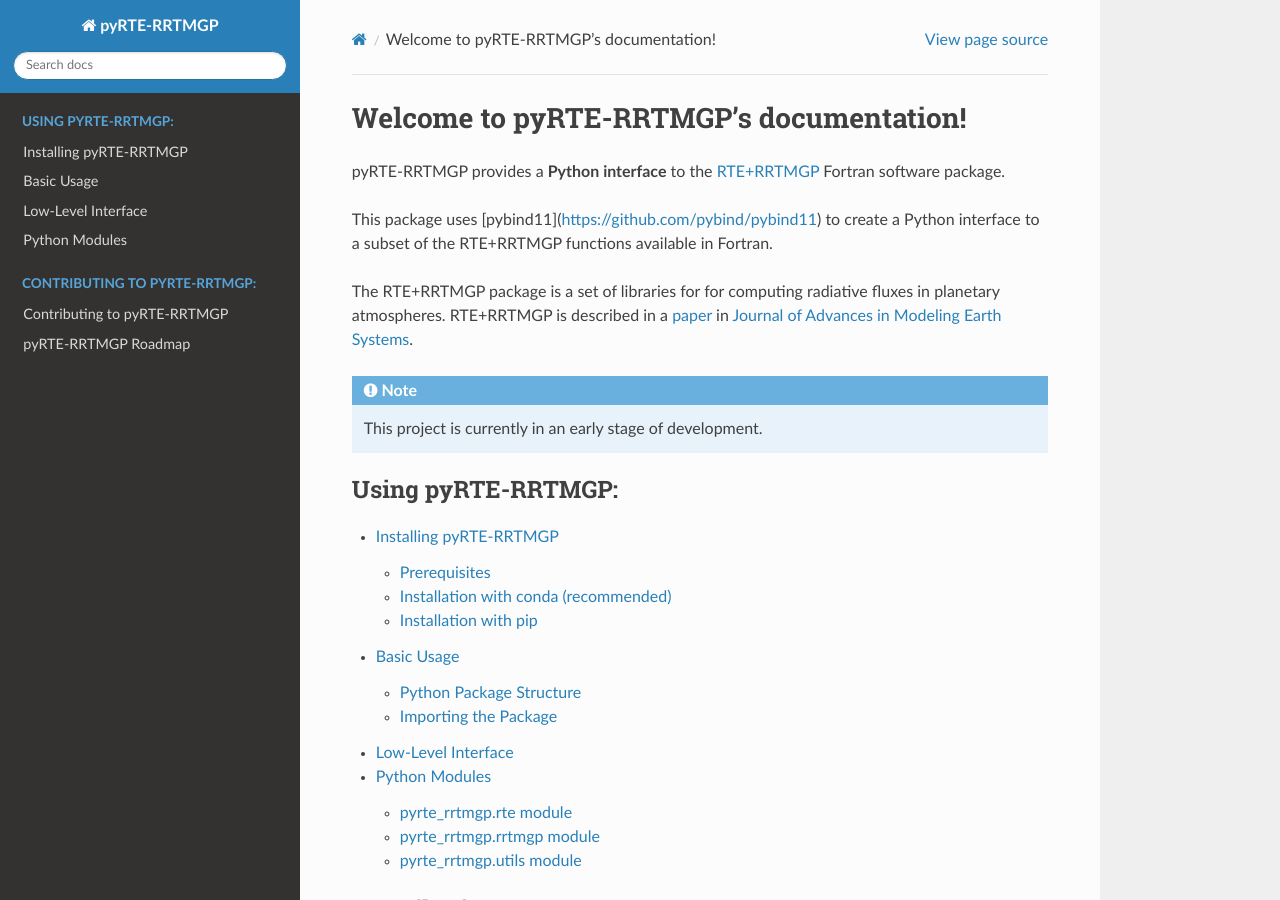
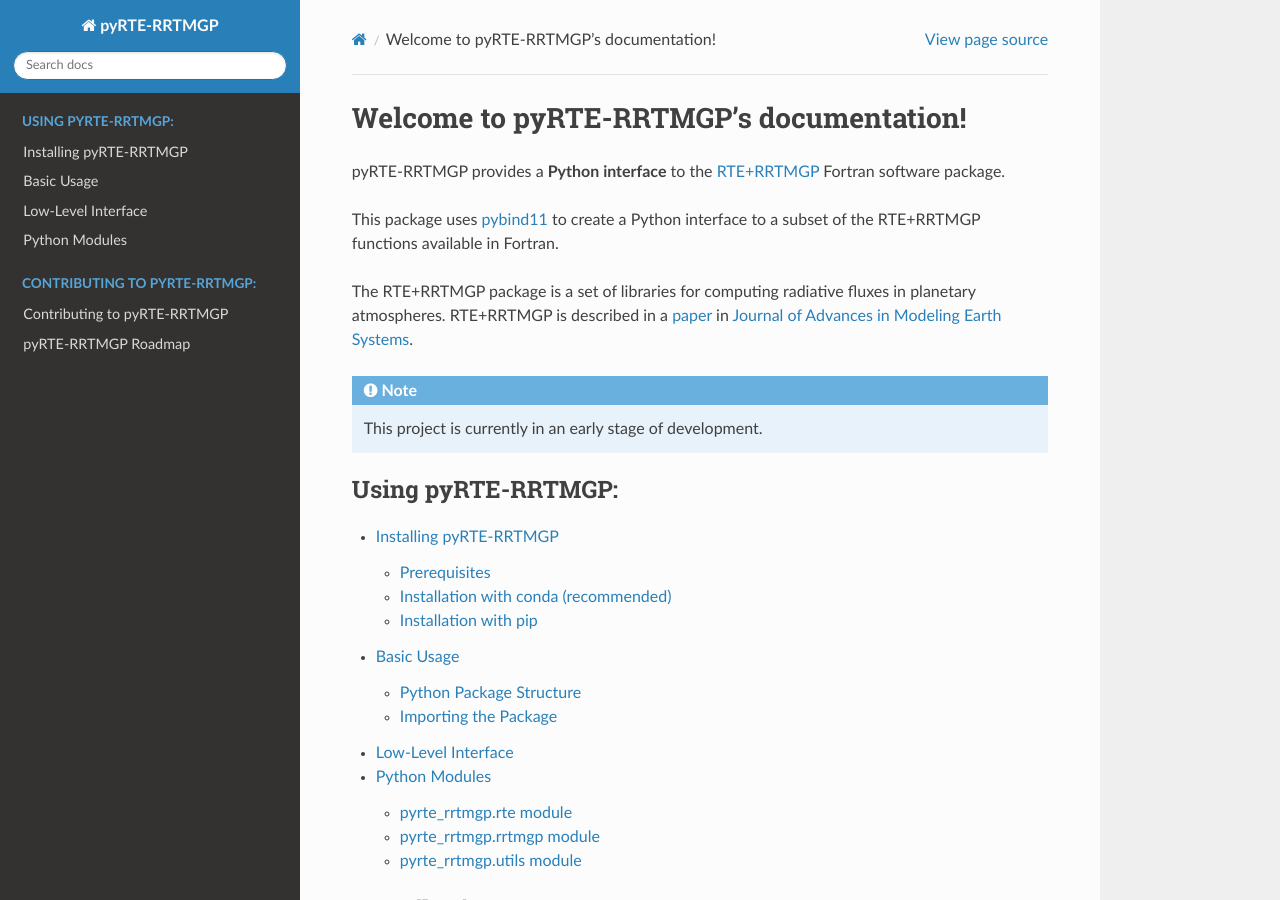
Before and after one commit to earth-system-radiation/pyRTE-RRTMGP, a Sphinx documentation site: the page built from docs/source/index.rst, in a window 1280 px wide and 900 px high. Built offline with Sphinx 7.4.7 and the Read the Docs theme 2.0.0, drawn with Linux system fonts in a browser that asks for light colours.

Commit message:
Fix typos in docs

```diff
--- a/docs/source/index.rst
+++ b/docs/source/index.rst
@@ -9,9 +9,9 @@
 pyRTE-RRTMGP provides a **Python interface** to the
 `RTE+RRTMGP <https://earth-system-radiation.github.io/rte-rrtmgp/>`_ Fortran software package.
 
-This package uses [pybind11](https://github.com/pybind/pybind11) to create a Python interface to a subset of the RTE+RRTMGP functions available in Fortran.
+This package uses `pybind11 <https://github.com/pybind/pybind11>`_ to create a Python interface to a subset of the RTE+RRTMGP functions available in Fortran.
 
-The RTE+RRTMGP package is a set of libraries for for computing radiative fluxes
+The RTE+RRTMGP package is a set of libraries for computing radiative fluxes
 in planetary atmospheres. RTE+RRTMGP is described in a
 `paper <https://doi.org/10.1029/2019MS001621>`_ in
 `Journal of Advances in Modeling Earth Systems <http://james.agu.org/>`_.
```
Also changed, not shown: CONTRIBUTING.md (+4 -4 lines), README.md (+1 -1 lines), docs/source/contributor_guide/roadmap.md (+1 -1 lines), docs/source/user_guide/usage.md (+2 -2 lines).
